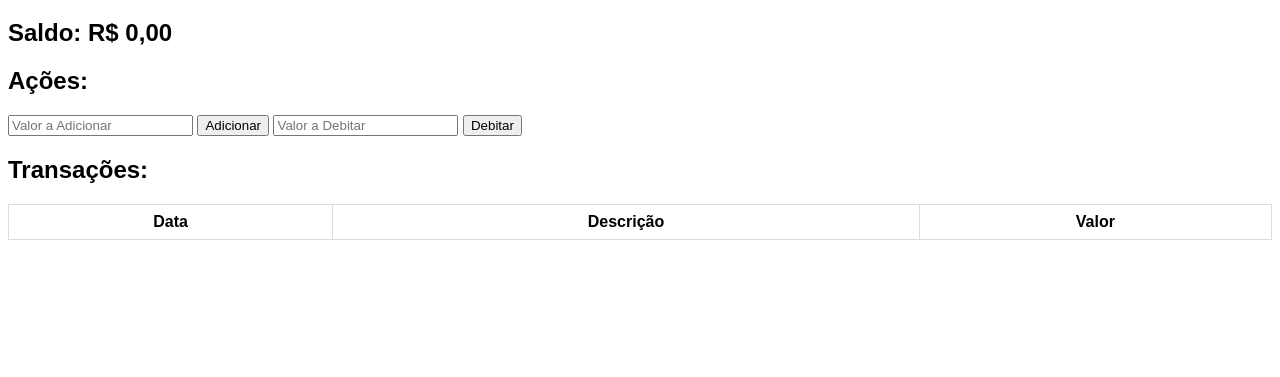
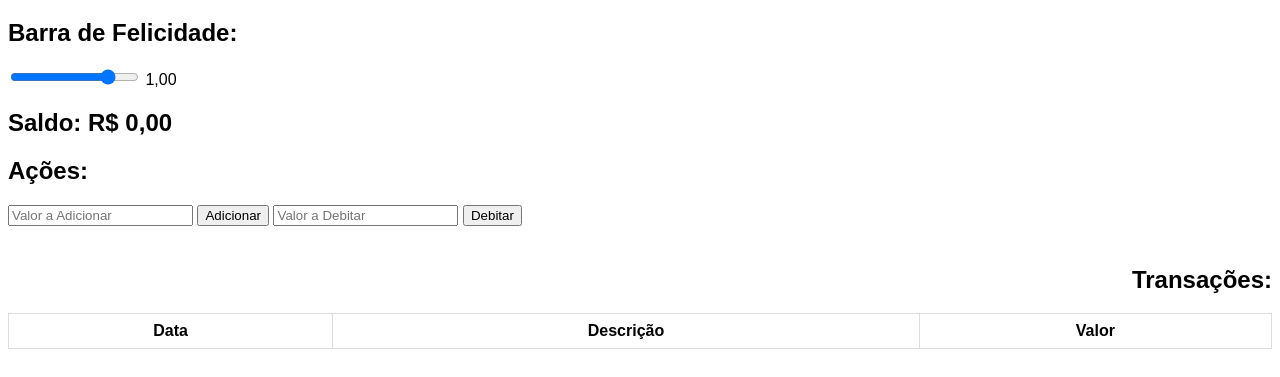
Before and after one commit to KlockRC/erica-jogo, a plain HTML site: page index.html in a window 1280 px wide. Shown: the part 61-438 px from the top of the page. Drawn offline with Linux system fonts and the light colour scheme.

Commit message:
Update index.html

```diff
--- a/index.html
+++ b/index.html
@@ -8,6 +8,12 @@
 </head>
 <body>
     <h1>Minha Carteira Digital</h1>
+
+    <div class="barra-felicidade">
+        <h2>Barra de Felicidade:</h2>
+        <input type="range" id="barra-felicidade" min="0" max="1.25" step="0.01" value="1" onchange="atualizarBarraFelicidade()">
+        <span id="valor-barra-felicidade">1,00</span>
+    </div>
 
     <div class="saldo-container">
         <h2>Saldo: R$ <span id="saldo">0,00</span></h2>
@@ -23,7 +29,7 @@
         </div>
     </div>
 
-    <div class="transacoes-container,ds">
+    <div class="transacoes-container">
         <h2>Transações:</h2>
         <table id="transacoes-tabela">
             <thead>
@@ -34,10 +40,9 @@
                 </tr>
             </thead>
             <tbody>
-                </tbody>
+            </tbody>
         </table>
     </div>
-
 
     <script src="script.js"></script>
 </body>
```
